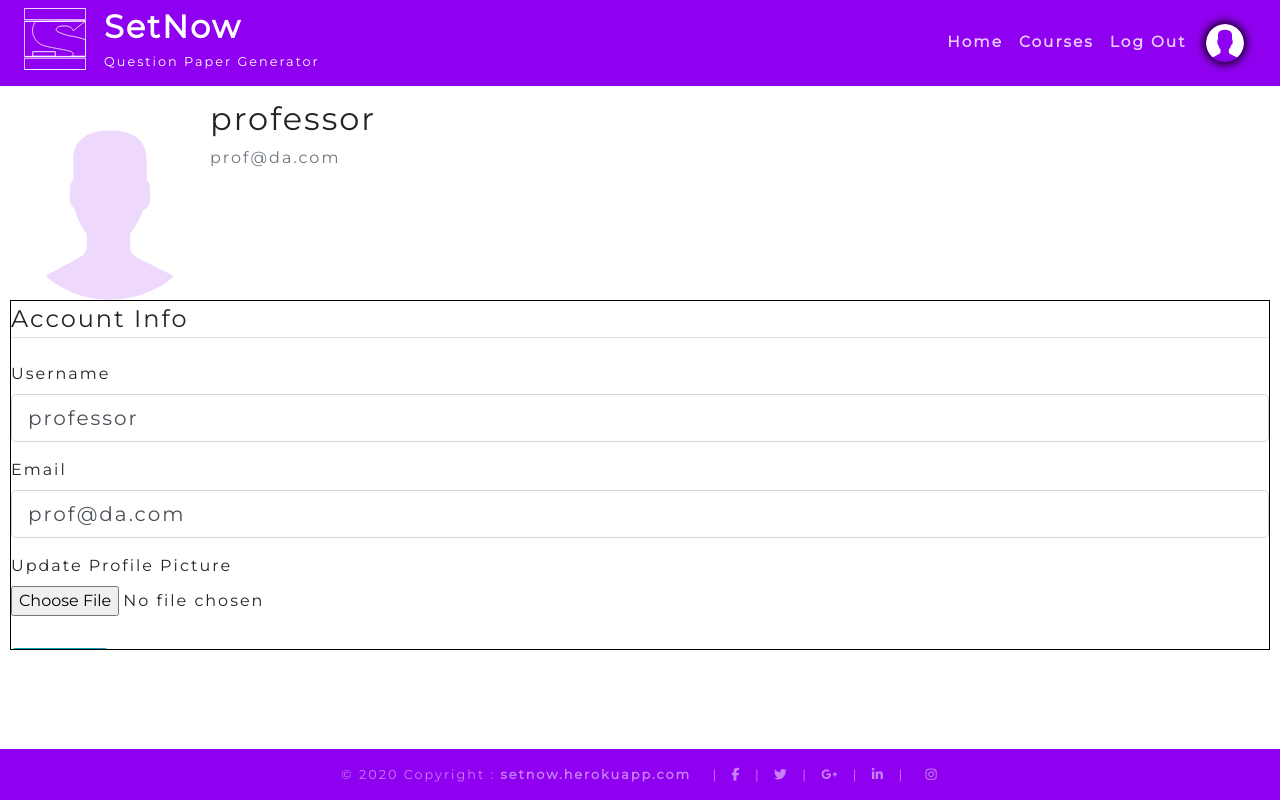
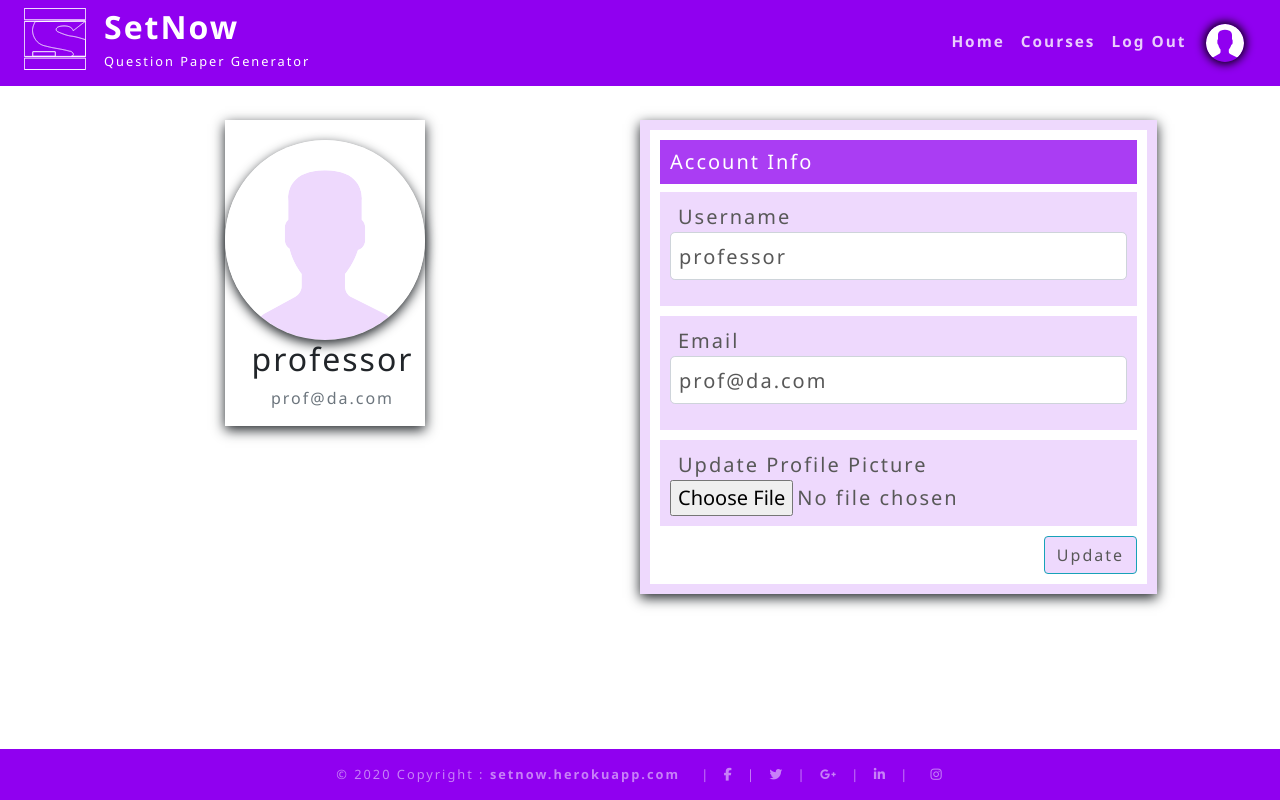
Before and after one commit to Niraj-Kamdar/question-paper-generator, a Flask app: page /account in a window 1280 px wide. Run offline with Flask 2, Linux system fonts and the light colour scheme; a user stored in the database is signed in; some libraries are stand-ins or nearby versions.

Commit message:
updated ui of profile page and bug fix

```diff
--- a/flaskapp/blueprints/questions/routes.py
+++ b/flaskapp/blueprints/questions/routes.py
@@ -48,7 +48,7 @@ def add_course():
         return redirect(url_for("questions.courses"))
     return render_template("questions/course_form.html",
                            form=form,
-                           css_file='css/questions/question_form.css',
+                           css_file='css/questions/courses_form.css',
                            js_file='js/questions/add_course.js',
                            title='Add Courses'
                            )
--- a/flaskapp/static/css/users/accounts.css
+++ b/flaskapp/static/css/users/accounts.css
@@ -1,4 +1,85 @@
+* {
+  letter-spacing: 2px;
+  font-family: "Segoe UI", Tahoma, Geneva, Verdana, sans-serif;
+}
 .form_client_error {
-    color: red;
-    margin-bottom: 16px;
+  color: red;
+  margin-bottom: 16px;
 }
+
+#account_form {
+  background-color: rgba(144, 0, 240, 0.15);
+  box-shadow: 0 4px 12px 0;
+  /* height: 300px; */
+  overflow-y: auto;
+  padding: 10px;
+  scrollbar-width: none;
+}
+
+#account_form::-webkit-scrollbar {
+  display: none;
+}
+
+#account_info {
+  background-color: rgba(144, 0, 240, 0.76);
+  color: white;
+  font-family: "Segoe UI", Tahoma, Geneva, Verdana, sans-serif;
+  font-size: 20px;
+  /* margin: 10px; */
+  /* text-align: center; */
+  padding: 10px;
+}
+
+#form_content {
+  background-color: white;
+  padding: 10px;
+}
+
+.form_items {
+  background-color: rgba(144, 0, 240, 0.15);
+  color: rgba(88, 88, 88, 1);
+
+  font-size: 20px;
+  margin-bottom: 10px;
+  padding: 10px;
+}
+label {
+  margin: 0;
+  padding-left: 8px;
+}
+#username,
+#email {
+  padding: 8px;
+  color: rgba(88, 88, 88, 1);
+}
+#submit {
+  background-color: rgba(144, 0, 240, 0.15);
+  color: rgba(88, 88, 88, 1);
+}
+#profile_pic {
+  height: 200px;
+  width: 200px;
+  box-shadow: 0 4px 12px 0;
+}
+.media {
+  /* align-items: center; */
+  box-shadow: 0 4px 12px 0;
+  display: inline-block;
+  flex-direction: column;
+  padding-top: 20px;
+}
+
+.media-body {
+  margin-left: 15px;
+}
+
+#topbar {
+  position: sticky;
+  top: 0;
+  height: 8px;
+  background-color: rgba(144, 0, 240, 0.15);
+}
+
+.content-section {
+  display: flex;
+}
--- a/flaskapp/static/js/base.js
+++ b/flaskapp/static/js/base.js
@@ -5,20 +5,24 @@
   const homeLink = document.getElementById("home_link");
   const courseLink = document.getElementById("course_link");
   const profileLink = document.getElementsByClassName("user")[0];
-  let rootUrl = "";
+  let index = window.location.href.indexOf("/", 0);
+  index = window.location.href.indexOf("/", index + 1);
+  index = window.location.href.indexOf("/", index + 1);
+  const rootUrl = window.location.href.substr(0, index + 1);
   profileLink.addEventListener("click", () => {
     if (rootUrl + "account" !== window.location.href)
       window.location.href = rootUrl + "account";
   });
   const length = window.location.href.match(new RegExp("/", "g")).length;
+
   if (length !== 3) {
-    let index = window.location.href.indexOf("/", 0);
-    index = window.location.href.indexOf("/", index + 1);
-    index = window.location.href.indexOf("/", index + 1);
-    rootUrl = window.location.href.substr(0, index + 1);
     homeLink.setAttribute("href", rootUrl + "home");
-  } else if (window.location.href.indexOf("home") !== -1) {
-    homeLink.removeAttribute("href");
+  } else {
+    if (window.location.href.indexOf("home") !== -1) {
+      homeLink.removeAttribute("href");
+    } else {
+      homeLink.setAttribute("href", rootUrl + "home");
+    }
   }
 
   let courseUrl = rootUrl + "course/";
--- a/flaskapp/static/js/questions/add_course.js
+++ b/flaskapp/static/js/questions/add_course.js
@@ -3,6 +3,7 @@
   const courseField = document.getElementById("form__fields__course");
   const clientError = document.getElementsByClassName("form__client_error");
 
+  courseField.setAttribute("placeholder", "Add course");
   courseForm.addEventListener("submit", (e) => {
     clientError[0].innerHTML = "";
     const validation = isValid(courseField.value);
--- a/flaskapp/static/js/users/account.js
+++ b/flaskapp/static/js/users/account.js
@@ -6,6 +6,14 @@
   const accountForm = document.getElementById("account_form");
   const userName = document.getElementById("username");
   const email = document.getElementById("email");
+
+  userName.addEventListener("input", () => {
+    clientError[0].innerHTML = "";
+  });
+
+  email.addEventListener("input", () => {
+    clientError[1].innerHTML = "";
+  });
 
   const clientError = document.getElementsByClassName("form_client_error");
 
--- a/flaskapp/static/js/users/login.js
+++ b/flaskapp/static/js/users/login.js
@@ -9,6 +9,12 @@
 
   /* form validation */
   if (loginForm) {
+    emailField.addEventListener("input", () => {
+      emailError.innerHTML = "";
+    });
+    passwordField.addEventListener("input", () => {
+      passwordError.innerHTML = "";
+    });
     loginForm.addEventListener("submit", (e) => {
       emailError.innerHTML = "";
       passwordError.innerHTML = "";
--- a/flaskapp/templates/users/account.html
+++ b/flaskapp/templates/users/account.html
@@ -1,4 +1,6 @@
 {% extends "base.html" %}
+
+
 {% block flashes %}
 
 {% with messages = get_flashed_messages(with_categories=true) %} {% if
@@ -14,21 +16,31 @@
 {% endblock flashes %}
 
 {% block main %}
-    <div class="content-section">
+<div class="content-section" style="padding-top:20px;">
+
+    <div style="width:50%;text-align: center;">
         <div class="media">
-            <img class="rounded-circle account-img" src="{{ image_file }}" alt="round-image" style="width:200px;">
+            <img class="rounded-circle account-img" src="{{ image_file }}" alt="round-image" id="profile_pic" />
             <div class="media-body">
                 <h2 class="account-heading">{{ current_user.username }}</h2>
                 <p class="text-secondary">{{ current_user.email }}</p>
             </div>
         </div>
-        <form method="POST" action="" enctype="multipart/form-data" id="account_form" novalidate
-              style="height:350px;overflow-y: auto;border:1px solid black">
+
+    </div>
+    <div>
+
+
+        <form method="POST" action="" enctype="multipart/form-data" id="account_form" novalidate>
             {{ form.hidden_tag() }}
-            <fieldset class="form-group">
-                <legend class="border-bottom mb-4">Account Info</legend>
-                <div class="form-group">
-                    {{ form.username.label(class="form-control-label") }}
+
+            <!-- <legend class="border-bottom mb-4">Account Info</legend> -->
+
+            <div id="form_content">
+                <h3 id="account_info">Account Info</h3>
+                <div class="form_items">
+
+                    {{ form.username.label }}
 
                     {% if form.username.errors %}
                     {{ form.username(class="form-control form-control-lg is-invalid") }}
@@ -42,7 +54,7 @@
                     {% endif %}
                     <div class="form_client_error"></div>
                 </div>
-                <div class="form-group">
+                <div class="form_items">
                     {{ form.email.label(class="form-control-label") }}
                     {% if form.email.errors %}
                     {{ form.email(class="form-control form-control-lg is-invalid") }}
@@ -56,8 +68,8 @@
                     {% endif %}
                     <div class="form_client_error"></div>
                 </div>
-                <div class="form-group">
-                    {{ form.picture.label() }}
+                <div class="form_items">
+                    {{ form.picture.label }}
                     {{ form.picture(class="form-control-file") }}
                     {% if form.picture.errors %}
                     {% for error in form.picture.errors %}
@@ -65,10 +77,13 @@
                     {% endfor %}
                     {% endif %}
                 </div>
-            </fieldset>
-            <div class="form-group">
+                <div style="text-align: right;">
                     {{ form.submit(class="btn btn-outline-info") }}
                 </div>
+            </div>
+
+
         </form>
     </div>
+</div>
 {% endblock main %}
```
Also changed, not shown: flaskapp/static/css/questions/courses_form.css (added, +47 -0 lines), flaskapp/static/js/questions/mcq_question_form.js (+30 -1 lines), flaskapp/static/js/questions/question_form.js (+20 -1 lines), flaskapp/static/js/users/register.js (+12 -0 lines), flaskapp/static/js/users/reset_password.js (+9 -0 lines), flaskapp/templates/base.html (+23 -18 lines), flaskapp/templates/main/index.html (+15 -13 lines), flaskapp/templates/questions/course_form.html (+18 -8 lines), flaskapp/site.db. Lines whose indentation alone changed are shown as unchanged.
